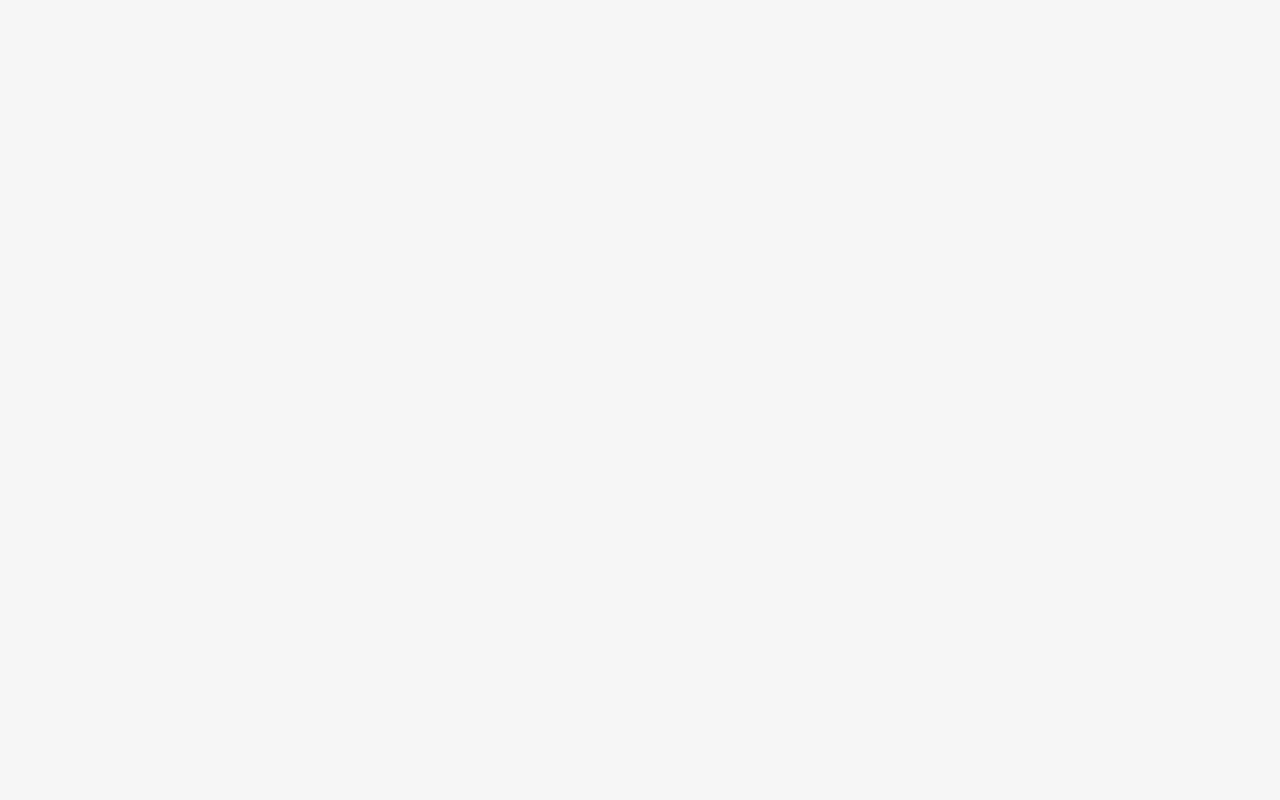
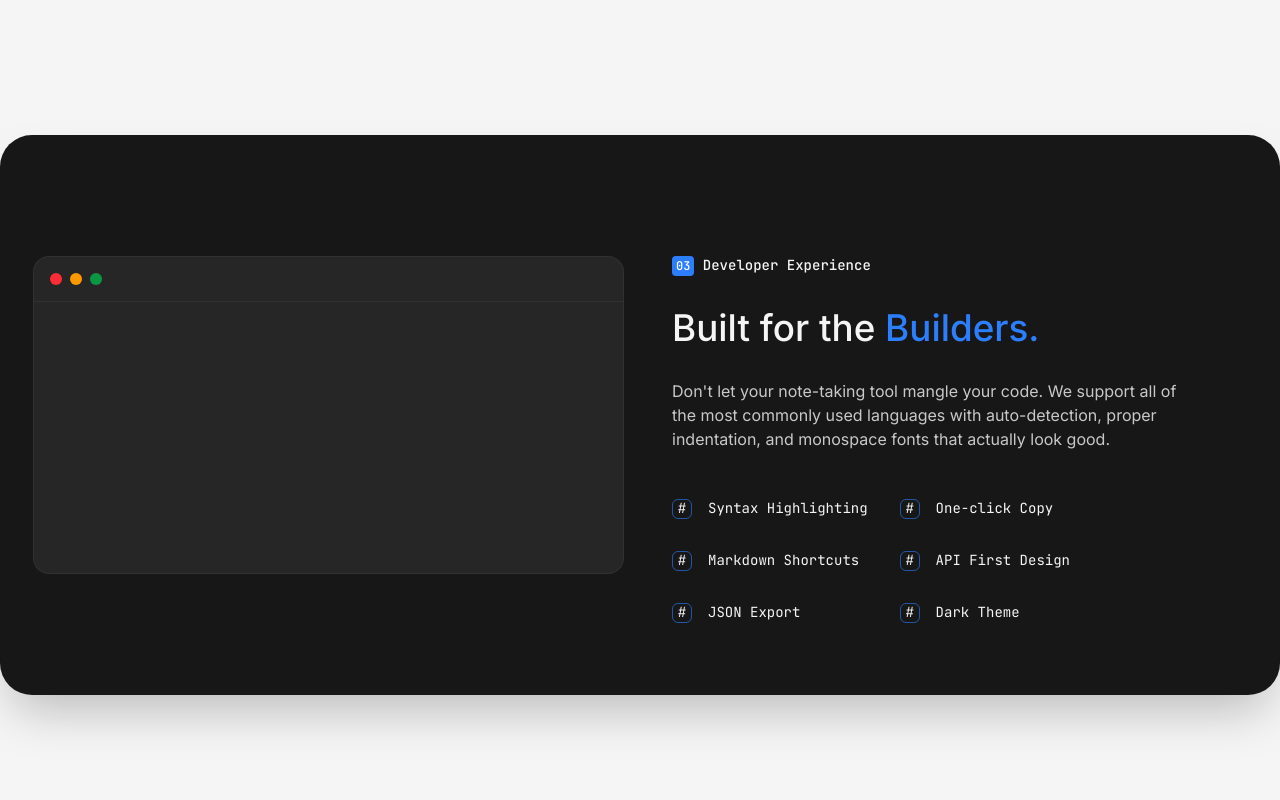
Before and after one commit to Prateek1789/Notes-App, a Next.js app in the folder v2-nextjs/: page / in a window 1280 px wide. Shown: the part 2600-3400 px from the top of the page. Built offline with nearby package versions, Linux system fonts and the light colour scheme.

Commit message:
Chore: Created the initial layout and added necessary info

```diff
--- a/v2-nextjs/src/components/sections/DevFocus.tsx
+++ b/v2-nextjs/src/components/sections/DevFocus.tsx
@@ -1,10 +1,53 @@
 
 const DevFocus = () => {
-    return (
-        <section id="developer">
+	const devFeatures = [
+		"Syntax Highlighting",
+    "One-click Copy",
+    "Markdown Shortcuts",
+    "API First Design",
+    "JSON Export",
+		"Dark Theme"
+	];
 
-        </section>
-    )
+  return (
+		<section id="showcase"
+             className="h-auto xl:h-[70vh] px-6 md:px-8 py-20 lg:py-30 bg-neutral-900 text-background flex items-center justify-center border border-foreground/1 xl:rounded-4xl shadow-2xl">
+      <div className="w-full h-full grid grid-rows-2 grid-cols-1 lg:grid-rows-1 lg:grid-cols-2 gap-8">
+				<div className="h-full lg:h-auto w-full bg-neutral-800 rounded-2xl border border-background/5">
+						<div className="py-4 px-4 border-b border-b-background/5 flex items-center justify-start gap-2">
+							<span className="size-3 rounded-full bg-red-500"></span>
+							<span className="size-3 rounded-full bg-amber-500"></span>
+							<span className="size-3 rounded-full bg-green-500/70"></span>
+						</div>
+				</div>
+        <div className="mt-8 lg:mt-0 xl:pl-4 flex flex-col items-start justify-start gap-6">
+        	<span className="font-mono text-sm font-medium">
+            <span className="py-0.5 text-xs px-1 bg-primary text-white rounded-sm">03</span>
+            &nbsp;Developer Experience
+          </span>
+          <h2 className="text-h2 font-medium">
+						Built for the <span className="text-primary">Builders.</span>
+					</h2>
+          <p className="max-w-[50ch] text-background/80">
+						Don't let your note-taking tool mangle your code. We support all of the most commonly used languages with auto-detection, proper indentation, and monospace fonts that actually look good.
+          </p>
+          <div className="mt-6 flex flex-col item-start justify-start gap-8">
+						<ul className="w-auto h-auto grid grid-cols-2 gap-y-8 gap-x-8">
+            {devFeatures.map(feature => {
+              return (
+                <li key={feature}
+										className="flex justify-start items-center gap-4 text-sm font-mono">
+										<span className="w-5 h-5 flex justify-center items-center rounded-md border border-primary/60">{'#'}</span>
+                  {feature}
+                </li>
+              )
+          	})}
+						</ul>
+          </div>
+        </div>
+      </div>
+  	</section>
+  )
 };
 
 export default DevFocus
```
